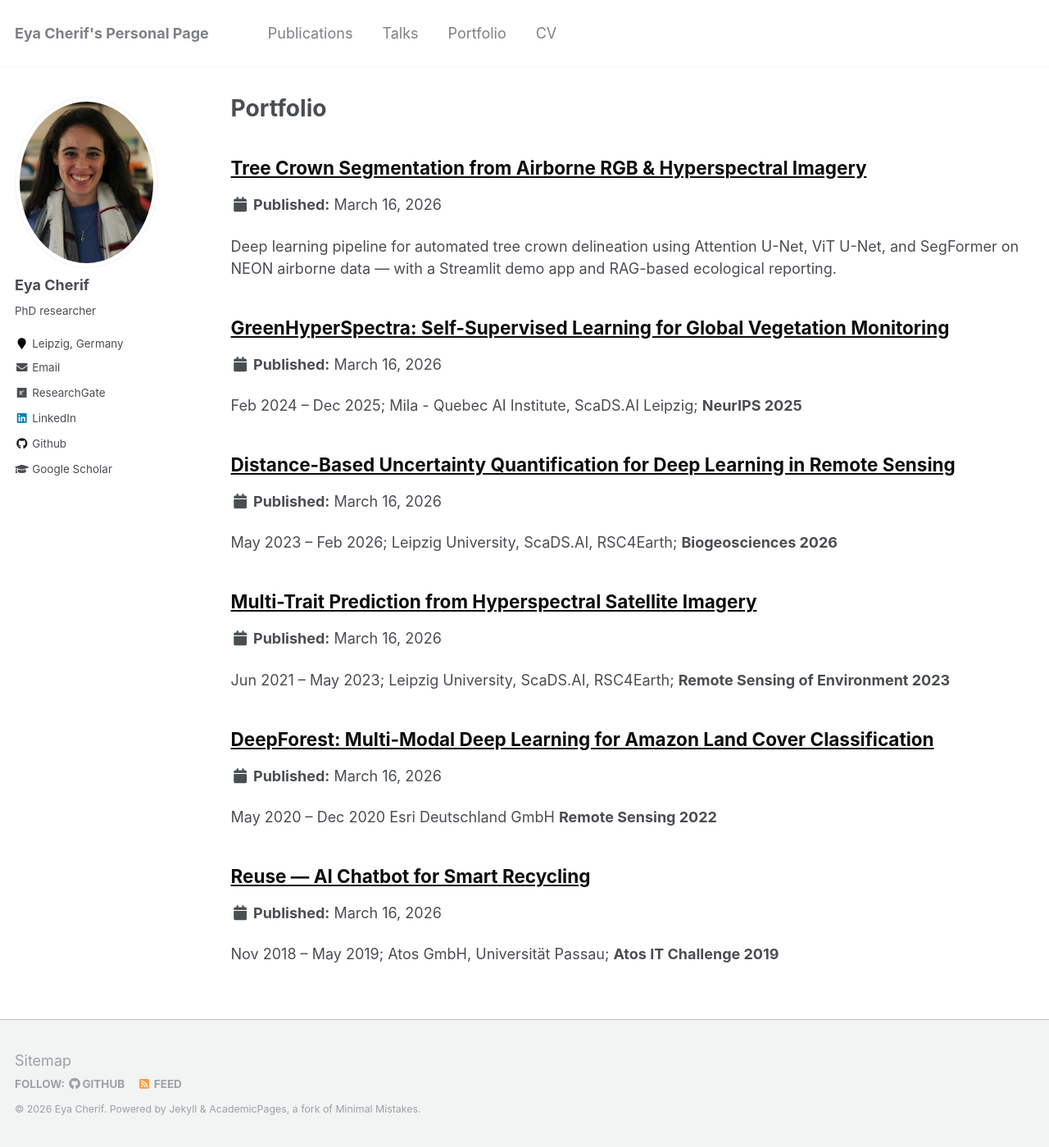
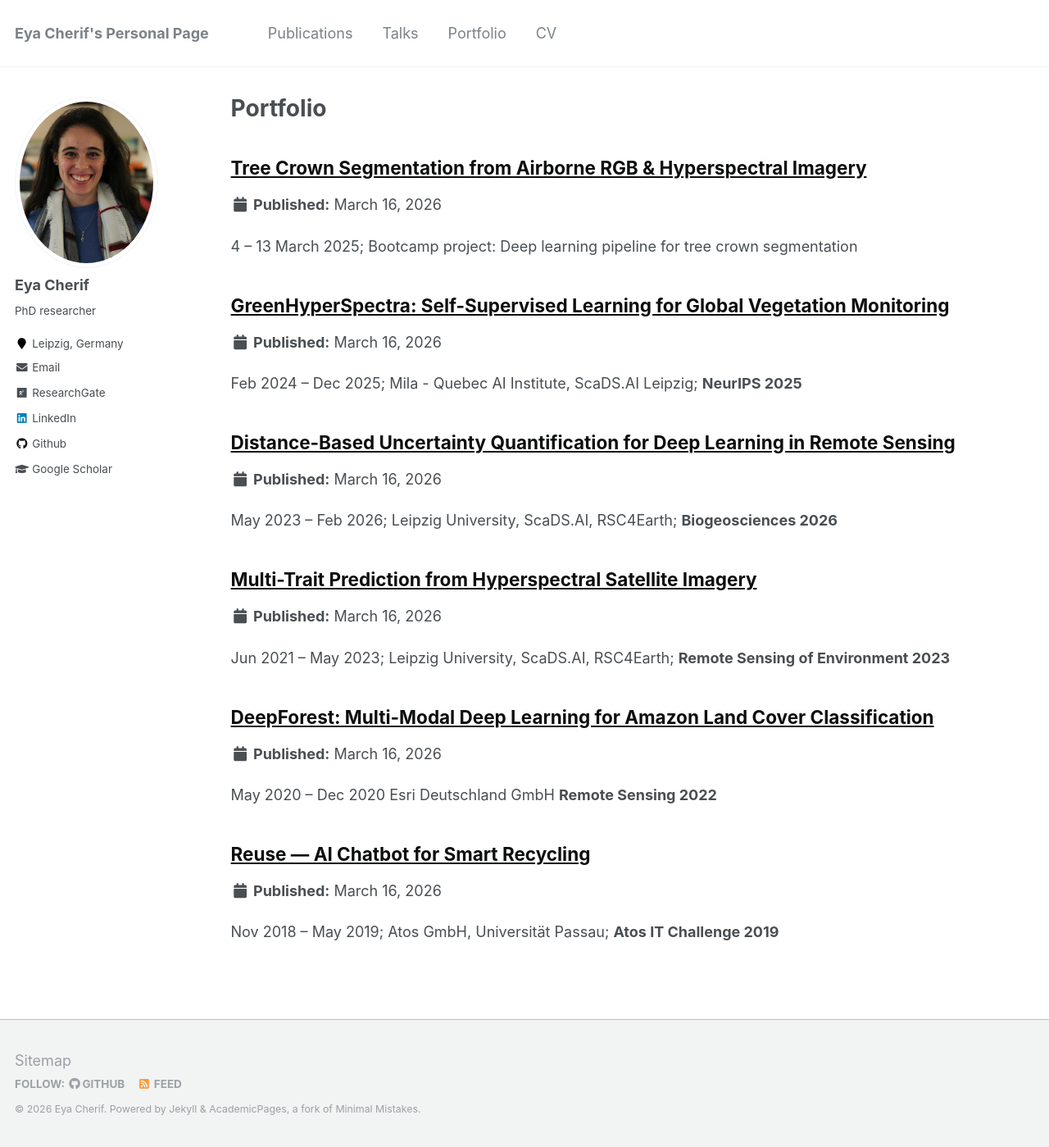
Before and after one commit to echerif18/echerif18.github.io, a Jekyll site: the page built from _pages/portfolio.html, in a window 1280 px wide and 1399 px high. Shown: the whole window at 82% size. Built offline with Jekyll 4.4.1, drawn with Linux system fonts in a browser that asks for light colours.

Commit message:
Update portfolio-0-treecrown.md

```diff
--- a/_portfolio/portfolio-0-treecrown.md
+++ b/_portfolio/portfolio-0-treecrown.md
@@ -1,6 +1,6 @@
 ---
 title: "Tree Crown Segmentation from Airborne RGB & Hyperspectral Imagery"
-excerpt: "Deep learning pipeline for automated tree crown delineation using Attention U-Net, ViT U-Net, and SegFormer on NEON airborne data — with a Streamlit demo app and RAG-based ecological reporting."
+excerpt: "4 – 13 March 2025; Bootcamp project: Deep learning pipeline for tree crown segmentation"
 collection: portfolio
 ---
 
```
